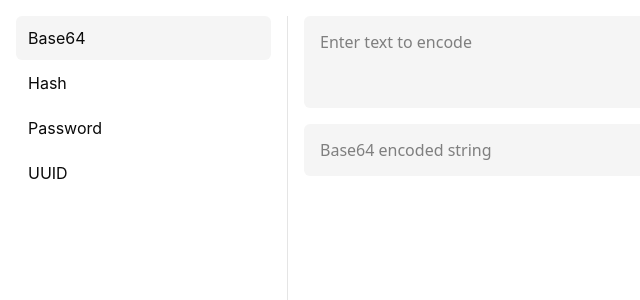
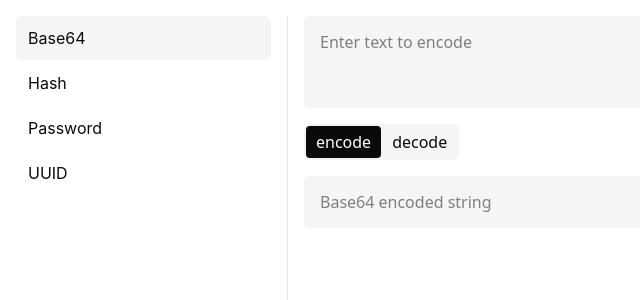
Before and after one commit to lemmon/tools, a SvelteKit app: page /base64 in a window 1280 px wide. Shown: the top 300 px of the page, without its empty margins (0-640 px from the left). Built offline with nearby package versions, Linux system fonts and the light colour scheme.

Commit message:
feat: base64 decode

```diff
--- a/src/routes/(main)/base64/+page.svelte
+++ b/src/routes/(main)/base64/+page.svelte
@@ -1,12 +1,47 @@
 <script>
 import { Base64 } from 'js-base64';
 import TextArea from '$lib/suil/TextArea.svelte';
+import Button from '$lib/suil/Button.svelte';
 import Code from '$lib/suil/Code.svelte';
 
+import WarningFilledIcon from 'carbon-icons-svelte/lib/WarningFilled.svelte';
+
+const ACTIONS = ['encode', 'decode'];
+
 let value = $state('');
+let action = $state('encode');
+let result = $derived.by(() => {
+  try {
+    if (action === 'decode' && !Base64.isValid(value)) throw new Error('Invalid Input');
+    return Base64[action](value);
+  } catch (error) {
+    return -1;
+  }
+});
 </script>
 
 <div class="space-y-4 p-4">
-  <div><TextArea placeholder="Enter text to encode" bind:value /></div>
-  <Code placeholder="Base64 encoded string" code={Base64.encode(value)} />
+  <div><TextArea placeholder="Enter text to {action}" bind:value /></div>
+
+  <div class="flex flex-row justify-start">
+    <div class="flex flex-row gap-px rounded-md bg-neutral-100 p-0.5">
+      {#each ACTIONS as item (item)}
+        <Button
+          class="suil-size-xs suil-gutter rounded-sm"
+          type="button"
+          kind={item !== action && 'ghost'}
+          onclick={() => (action = item)}>{item}</Button
+        >
+      {/each}
+    </div>
+  </div>
+
+  {#if result !== -1}
+    <Code placeholder="Base64 {action}d string" code={result} />
+  {:else}
+    <div class="flex flex-row items-center gap-1 rounded-md bg-red-100 p-4 leading-5 text-red-600">
+      <WarningFilledIcon class="m-0.5" />
+      Invalid Input
+    </div>
+  {/if}
 </div>
```
